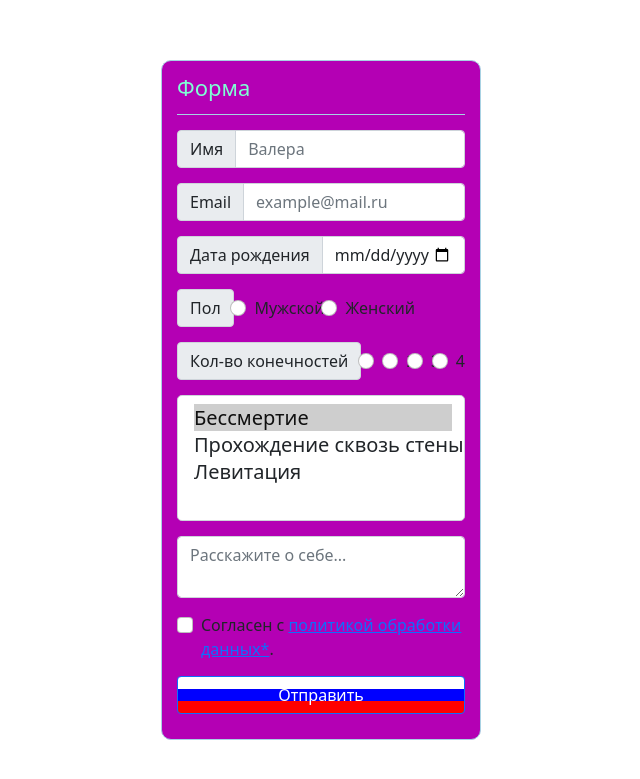
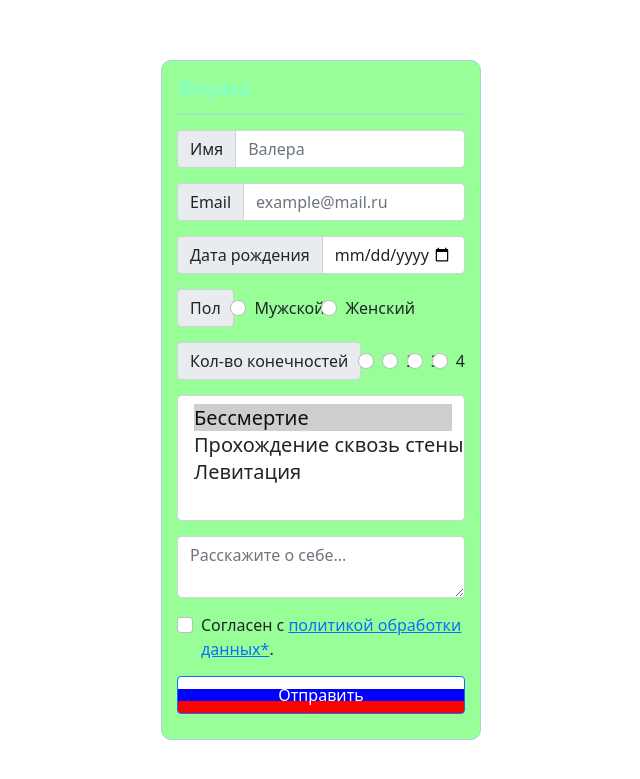
Before and after one commit to xobpuk/web, a PHP site: page /PHP/form.php in a window 1280 px wide. Shown: the top 779 px of the page, without its empty margins (319-959 px from the left). Run offline with PHP 8.4, Linux system fonts and the light colour scheme.

Commit message:
Update style.css

```diff
--- a/PHP/style.css
+++ b/PHP/style.css
@@ -14,7 +14,7 @@ body {
 }
 
 .form-container {
-    background-color:#b400b4;
+    background-color:#98ff98;
     display:flex;
     justify-content: space-between;
     flex-direction: column;
```
